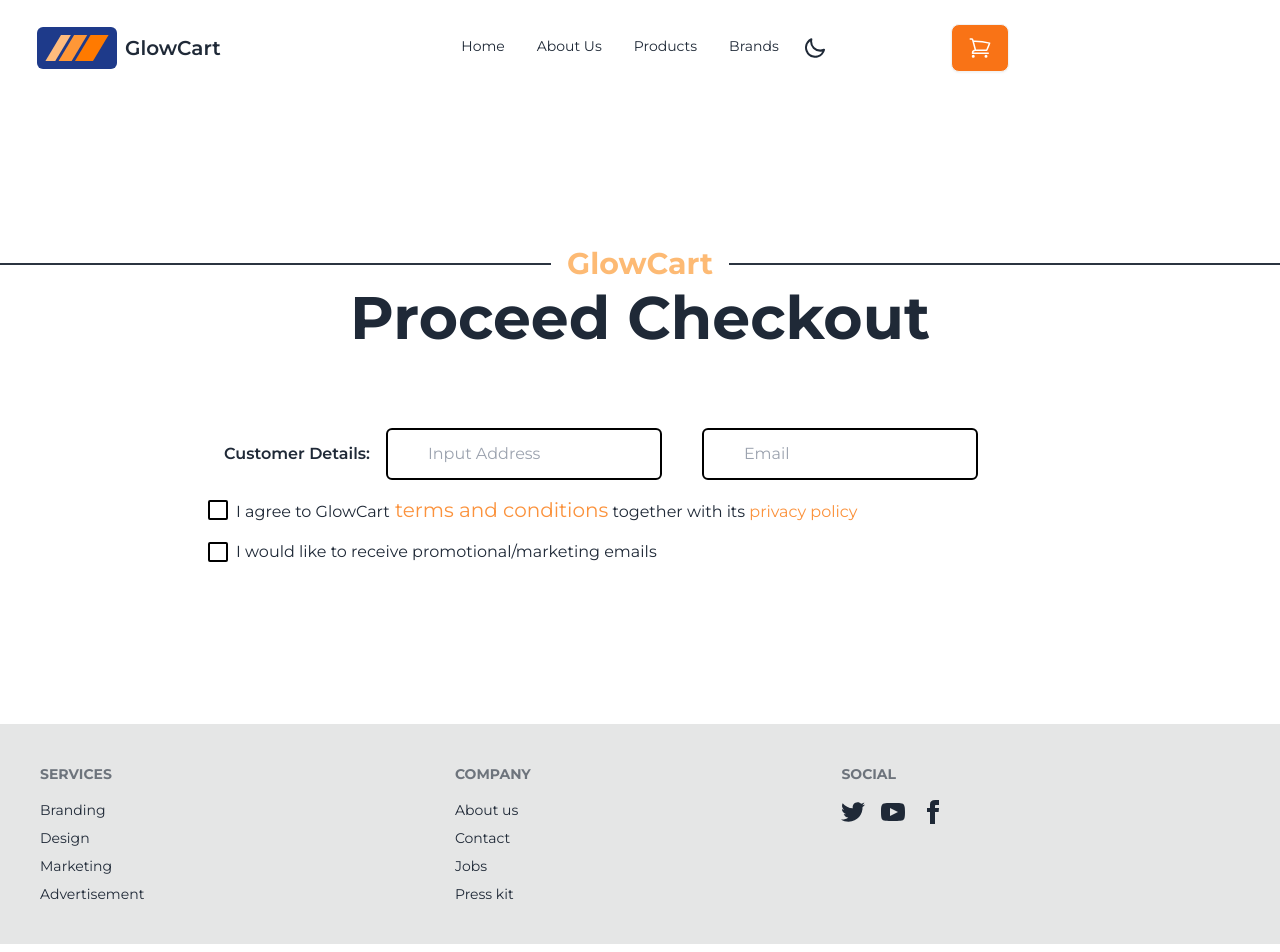
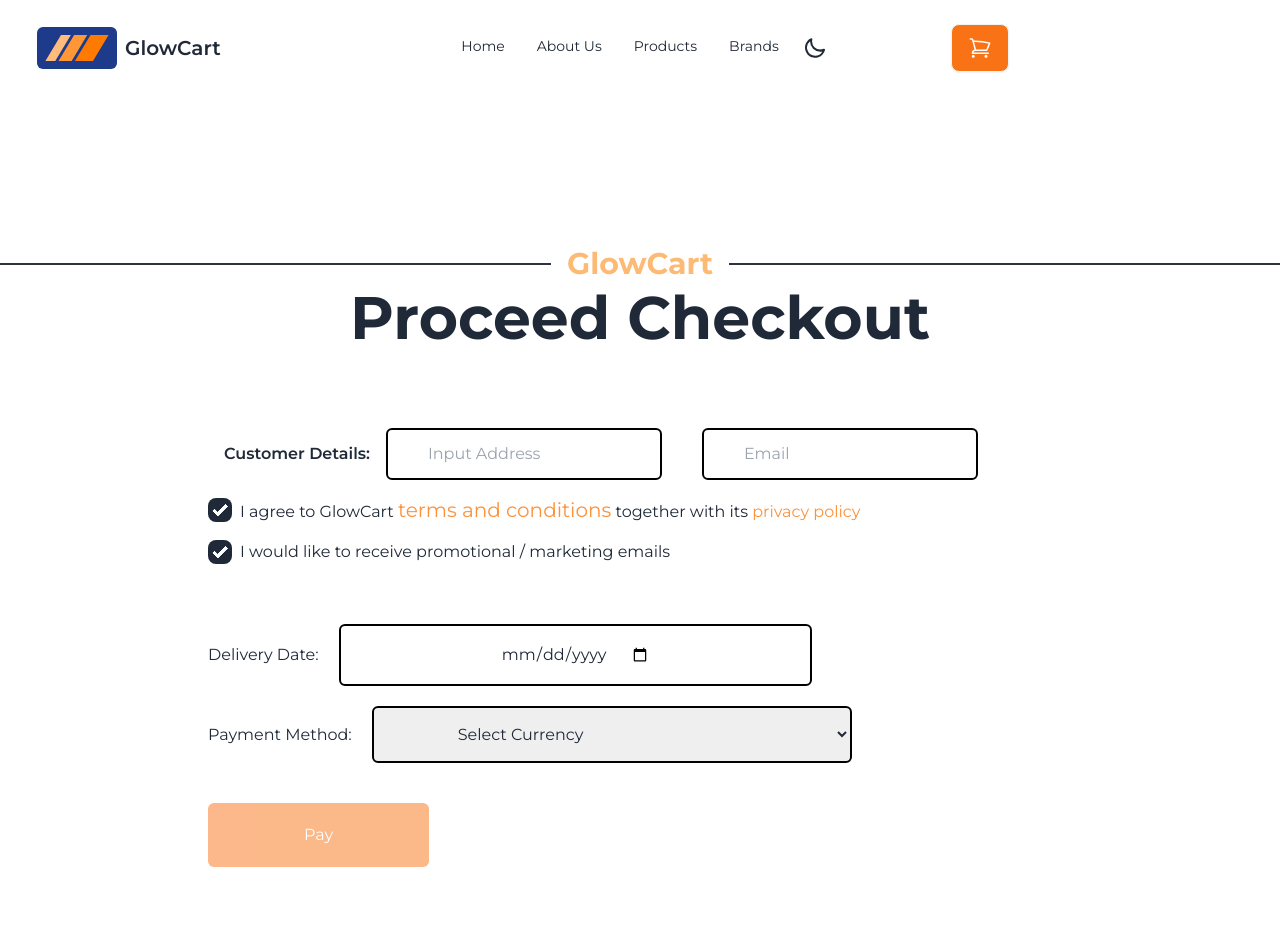
Before and after one commit to patrickiyiakimo/GistCart, a Next.js app: page /checkout in a window 1280 px wide. Shown: the top 952 px of the page. Built offline with nearby package versions, Linux system fonts and the light colour scheme.

Commit message:
created the checkout page

```diff
--- a/app/checkout/page.tsx
+++ b/app/checkout/page.tsx
@@ -2,9 +2,35 @@
 
 import Footer from "@/components/Footer";
 import Navbar from "@/components/Navbar";
-import React from "react";
+import React, { useState } from "react";
 
 export default function Page() {
+  const [isLoading, setIsLoading] = useState<boolean>(false);
+  const [currencySelected, setCurrencySelected] = useState<boolean>(false);
+
+  const handlePayment = () => {
+    setIsLoading(true);
+    // Simulate payment process
+    setTimeout(() => {
+      setIsLoading(false);
+      // Handle successful payment
+      const modal = document.getElementById("my_modal_3") as HTMLDialogElement;
+      if (modal) {
+        modal.showModal();
+      }
+    }, 2000);
+  };
+
+  const handleCurrencyChange = (
+    event: React.ChangeEvent<HTMLSelectElement>
+  ) => {
+    if (event.target.value) {
+      setCurrencySelected(true);
+    } else {
+      setCurrencySelected(false);
+    }
+  };
+
   return (
     <div className="font-mont">
       <Navbar />
@@ -32,31 +58,14 @@ export default function Page() {
           <div className="mt-4">
             <input type="checkbox" id="terms" className="hidden peer" />
             <label htmlFor="terms" className="flex items-center cursor-pointer">
-              <span className="w-5 h-5 border-2 border-black rounded-sm flex items-center justify-center peer-checked:bg-orange-400">
-                <svg
-                  className="hidden peer-checked:block w-4 h-4 text-white"
-                  fill="none"
-                  stroke="currentColor"
-                  strokeWidth="2"
-                  viewBox="0 0 24 24"
-                  xmlns="http://www.w3.org/2000/svg"
-                >
-                  <path
-                    strokeLinecap="round"
-                    strokeLinejoin="round"
-                    d="M5 13l4 4L19 7"
-                  ></path>
-                </svg>
-              </span>
+              <input type="checkbox" defaultChecked className="checkbox" />
               <p className="ml-2">
-                I agree to GlowCart
+                I agree to GlowCart{" "}
                 <span className="text-orange-400 cursor-pointer text-sm md:text-xl lg:text-xl">
-                  {" "}
                   terms and conditions
                 </span>{" "}
-                together with its
+                together with its{" "}
                 <span className="text-orange-400 cursor-pointer">
-                  {" "}
                   privacy policy
                 </span>
               </p>
@@ -68,30 +77,85 @@ export default function Page() {
               htmlFor="promotions"
               className="flex items-center cursor-pointer"
             >
-              <span className="w-5 h-5 border-2 border-black rounded-sm flex items-center justify-center peer-checked:bg-orange-400">
-                <svg
-                  className="hidden peer-checked:block w-4 h-4 text-green-500"
-                  fill="none"
-                  stroke="currentColor"
-                  strokeWidth="2"
-                  viewBox="0 0 24 24"
-                  xmlns="http://www.w3.org/2000/svg"
-                >
-                  <path
-                    strokeLinecap="round"
-                    strokeLinejoin="round"
-                    d="M5 13l4 4L19 7"
-                  ></path>
-                </svg>
-              </span>
+              <input type="checkbox" defaultChecked className="checkbox" />
               <p className="ml-2">
-                I would like to receive promotional/marketing emails
+                I would like to receive promotional / marketing emails
               </p>
             </label>
+          </div>
+          <div className="mt-10 ">
+            <label>Delivery Date:</label>
+            <input
+              type="date"
+              className="py-4 px-20 md:px-40 md:ml-5 md:mt-5 border-2 border-black rounded-md"
+            />
+            <br />
+            <label>Payment Method:</label>
+            <select
+              className="py-4 md:px-20  md:ml-5 md:mt-5 border-2 border-black rounded-md"
+              onChange={handleCurrencyChange}
+            >
+              <option value="">Select Currency</option>
+              <option value="USD">USD $</option>
+              <option value="EUR">Euro EUR €</option>
+              <option value="GBP">British Pound Sterling GBP £</option>
+              <option value="JPY">Japanese Yen JPY ¥</option>
+              <option value="NGN">Nigerian Naira NGN ₦</option>
+              <option value="AUD">Australian Dollar AUD A$</option>
+              <option value="CAD">Canadian Dollar CAD C$</option>
+              <option value="CHF">Swiss Franc CHF</option>
+              <option value="CNY">Chinese Yuan CNY ¥</option>
+              <option value="KES">Kenyan Shilling KES KSh</option>
+              <option value="MXN">Mexican Peso MXN $</option>
+              <option value="SGD">Singapore Dollar SGD S$</option>
+              <option value="HKD">Hong Kong Dollar HKD HK$</option>
+              <option value="NZD">New Zealand Dollar NZD NZ$</option>
+              <option value="KRW">South Korean Won KRW ₩</option>
+              <option value="SEK">Swedish Krona SEK kr</option>
+              <option value="NOK">Norwegian Krone NOK kr</option>
+              <option value="DKK">Danish Krone DKK kr</option>
+              <option value="TRY">Turkish Lira TRY ₺</option>
+              <option value="AED">United Arab Emirates Dirham AED د.إ</option>
+              <option value="INR">Indian Rupee INR ₹</option>
+              <option value="BRL">Brazilian Real BRL R$</option>
+              <option value="ZAR">South African Rand ZAR R</option>
+              <option value="RUB">Russian Ruble RUB ₽</option>
+            </select>
+          </div>
+          <div className="mt-10">
+            <button
+              onClick={handlePayment}
+              disabled={!currencySelected || isLoading}
+              className={`px-24 py-5 rounded-md border-none text-white hover:bg-orange-400 bg-orange-500 flex justify-center items-center ${
+                (!currencySelected || isLoading) &&
+                "cursor-not-allowed opacity-50"
+              }`}
+            >
+              {isLoading ? (
+                <span className="loading loading-dots loading-md"></span>
+              ) : (
+                "Pay"
+              )}
+            </button>
           </div>
         </section>
       </div>
       <Footer />
+
+      <dialog id="my_modal_3" className="modal">
+        <div className="modal-box">
+          <form method="dialog">
+            <button className="btn btn-sm btn-circle btn-ghost absolute right-2 top-2">
+              ✕
+            </button>
+          </form>
+          <h3 className="font-bold text-lg">Payment Successful!</h3>
+          <p className="py-4">
+            Your payment has been processed successfully. Thank you for your
+            purchase!
+          </p>
+        </div>
+      </dialog>
     </div>
   );
 }
```
